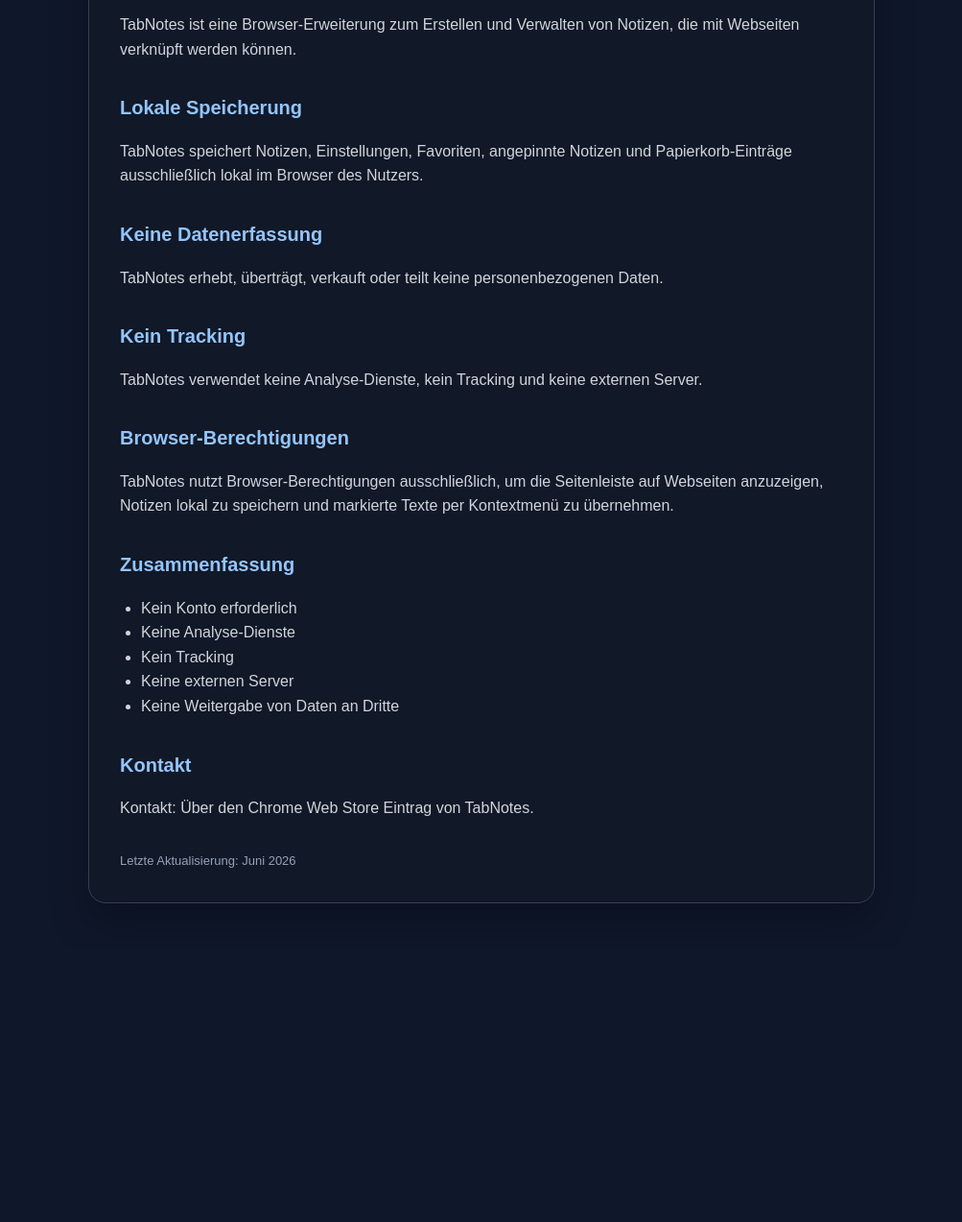
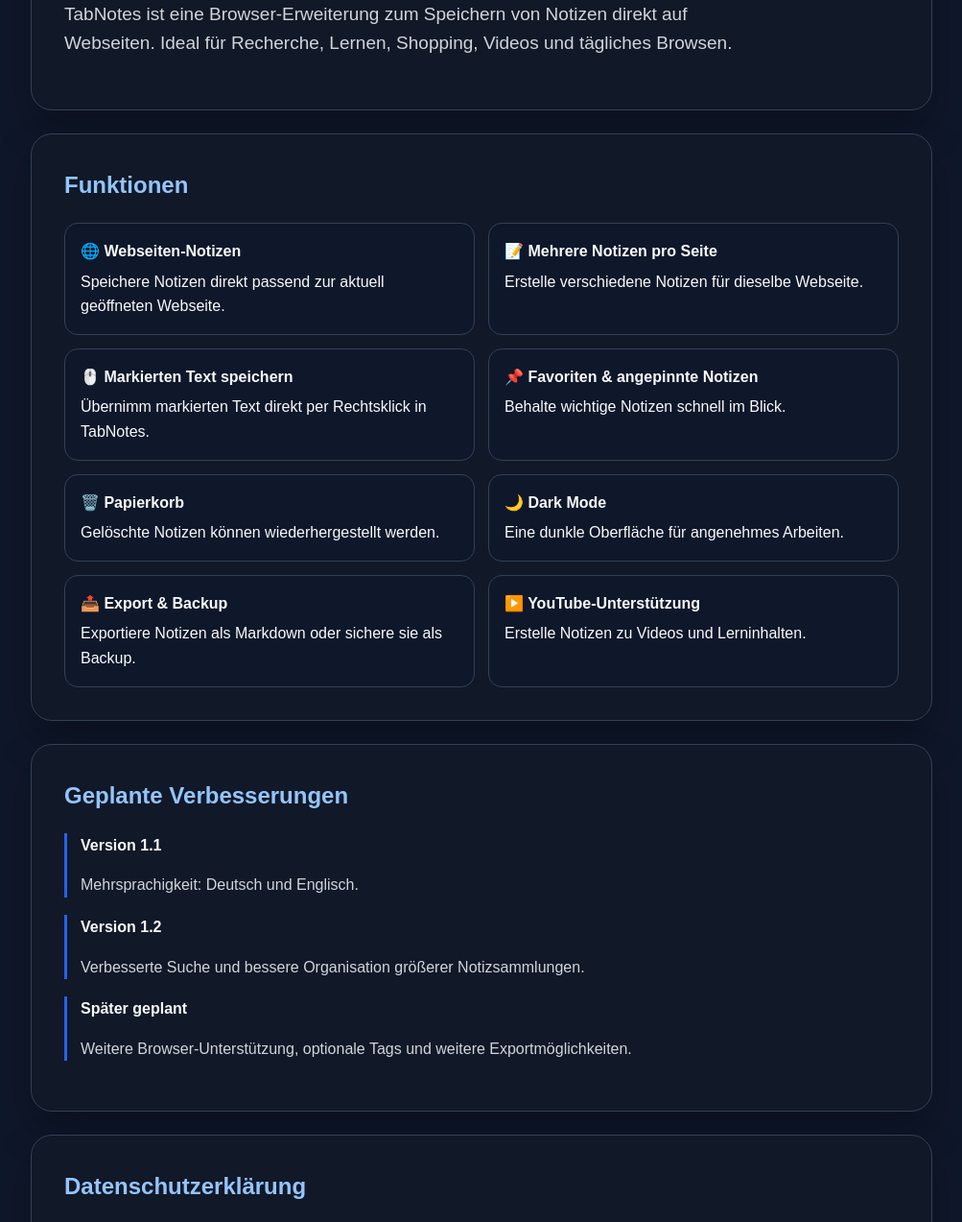
Before and after one commit to ShadowCrestDev/TabNotes, a plain HTML site: page index.html in a window 1280 px wide. Shown: the part 196-1469 px from the top of the page at 96% size, without its empty margins (138-1141 px from the left). Before the commit the page ends 1185 px from the top, so only its background shows below. Drawn offline with Linux system fonts and the light colour scheme.

Commit message:
Update index.html

```diff
--- a/index.html
+++ b/index.html
@@ -3,9 +3,13 @@
 <head>
   <meta charset="UTF-8" />
   <meta name="viewport" content="width=device-width, initial-scale=1.0" />
-  <title>Datenschutzerklärung – TabNotes</title>
+  <title>TabNotes – Notizen für jede Webseite</title>
 
   <style>
+    * {
+      box-sizing: border-box;
+    }
+
     body {
       margin: 0;
       font-family: Arial, sans-serif;
@@ -14,37 +18,29 @@
       line-height: 1.6;
     }
 
+    a {
+      color: #93c5fd;
+      text-decoration: none;
+    }
+
+    a:hover {
+      text-decoration: underline;
+    }
+
     main {
-      max-width: 820px;
+      max-width: 980px;
       margin: 0 auto;
       padding: 48px 20px;
     }
 
+    .hero,
     .card {
       background: #111827;
       border: 1px solid #334155;
-      border-radius: 18px;
-      padding: 32px;
+      border-radius: 22px;
+      padding: 34px;
       box-shadow: 0 20px 40px rgba(0,0,0,0.25);
-    }
-
-    h1 {
-      margin-top: 0;
-      font-size: 34px;
-    }
-
-    h2 {
-      margin-top: 32px;
-      font-size: 20px;
-      color: #93c5fd;
-    }
-
-    p, li {
-      color: #d1d5db;
-    }
-
-    ul {
-      padding-left: 22px;
+      margin-bottom: 24px;
     }
 
     .badge {
@@ -58,41 +54,184 @@
       margin-bottom: 18px;
     }
 
+    h1 {
+      margin: 0;
+      font-size: 42px;
+      line-height: 1.1;
+    }
+
+    .subtitle {
+      font-size: 19px;
+      color: #d1d5db;
+      max-width: 700px;
+      margin-top: 16px;
+    }
+
+    h2 {
+      margin-top: 0;
+      font-size: 24px;
+      color: #93c5fd;
+    }
+
+    p, li {
+      color: #d1d5db;
+    }
+
+    ul {
+      padding-left: 22px;
+    }
+
+    .grid {
+      display: grid;
+      grid-template-columns: repeat(2, 1fr);
+      gap: 14px;
+      margin-top: 16px;
+    }
+
+    .feature {
+      background: #0f172a;
+      border: 1px solid #334155;
+      border-radius: 14px;
+      padding: 16px;
+    }
+
+    .feature strong {
+      display: block;
+      color: #f8fafc;
+      margin-bottom: 6px;
+    }
+
+    .roadmapItem {
+      border-left: 3px solid #2563eb;
+      padding-left: 14px;
+      margin: 18px 0;
+    }
+
+    .privacyBox {
+      background: #0f172a;
+      border: 1px solid #334155;
+      border-radius: 14px;
+      padding: 18px;
+      margin-top: 18px;
+    }
+
     .footer {
       margin-top: 32px;
       font-size: 13px;
       color: #94a3b8;
+      text-align: center;
+    }
+
+    @media (max-width: 720px) {
+      h1 {
+        font-size: 34px;
+      }
+
+      .grid {
+        grid-template-columns: 1fr;
+      }
+
+      .hero,
+      .card {
+        padding: 24px;
+      }
     }
   </style>
 </head>
 
 <body>
   <main>
-    <div class="card">
+    <section class="hero">
       <div class="badge">TabNotes</div>
+      <h1>Notizen für jede Webseite.</h1>
+      <p class="subtitle">
+        TabNotes ist eine Browser-Erweiterung zum Speichern von Notizen direkt auf Webseiten.
+        Ideal für Recherche, Lernen, Shopping, Videos und tägliches Browsen.
+      </p>
+    </section>
 
-      <h1>Datenschutzerklärung</h1>
+    <section class="card">
+      <h2>Funktionen</h2>
 
-      <p>
-        TabNotes ist eine Browser-Erweiterung zum Erstellen und Verwalten von Notizen,
-        die mit Webseiten verknüpft werden können.
-      </p>
+      <div class="grid">
+        <div class="feature">
+          <strong>🌐 Webseiten-Notizen</strong>
+          Speichere Notizen direkt passend zur aktuell geöffneten Webseite.
+        </div>
 
-      <h2>Lokale Speicherung</h2>
+        <div class="feature">
+          <strong>📝 Mehrere Notizen pro Seite</strong>
+          Erstelle verschiedene Notizen für dieselbe Webseite.
+        </div>
+
+        <div class="feature">
+          <strong>🖱️ Markierten Text speichern</strong>
+          Übernimm markierten Text direkt per Rechtsklick in TabNotes.
+        </div>
+
+        <div class="feature">
+          <strong>📌 Favoriten & angepinnte Notizen</strong>
+          Behalte wichtige Notizen schnell im Blick.
+        </div>
+
+        <div class="feature">
+          <strong>🗑️ Papierkorb</strong>
+          Gelöschte Notizen können wiederhergestellt werden.
+        </div>
+
+        <div class="feature">
+          <strong>🌙 Dark Mode</strong>
+          Eine dunkle Oberfläche für angenehmes Arbeiten.
+        </div>
+
+        <div class="feature">
+          <strong>📤 Export & Backup</strong>
+          Exportiere Notizen als Markdown oder sichere sie als Backup.
+        </div>
+
+        <div class="feature">
+          <strong>▶️ YouTube-Unterstützung</strong>
+          Erstelle Notizen zu Videos und Lerninhalten.
+        </div>
+      </div>
+    </section>
+
+    <section class="card">
+      <h2>Geplante Verbesserungen</h2>
+
+      <div class="roadmapItem">
+        <strong>Version 1.1</strong>
+        <p>Mehrsprachigkeit: Deutsch und Englisch.</p>
+      </div>
+
+      <div class="roadmapItem">
+        <strong>Version 1.2</strong>
+        <p>Verbesserte Suche und bessere Organisation größerer Notizsammlungen.</p>
+      </div>
+
+      <div class="roadmapItem">
+        <strong>Später geplant</strong>
+        <p>Weitere Browser-Unterstützung, optionale Tags und weitere Exportmöglichkeiten.</p>
+      </div>
+    </section>
+
+    <section class="card">
+      <h2>Datenschutzerklärung</h2>
+
       <p>
         TabNotes speichert Notizen, Einstellungen, Favoriten, angepinnte Notizen und
         Papierkorb-Einträge ausschließlich lokal im Browser des Nutzers.
       </p>
 
-      <h2>Keine Datenerfassung</h2>
-      <p>
-        TabNotes erhebt, überträgt, verkauft oder teilt keine personenbezogenen Daten.
-      </p>
-
-      <h2>Kein Tracking</h2>
-      <p>
-        TabNotes verwendet keine Analyse-Dienste, kein Tracking und keine externen Server.
-      </p>
+      <div class="privacyBox">
+        <ul>
+          <li>Kein Konto erforderlich</li>
+          <li>Keine Analyse-Dienste</li>
+          <li>Kein Tracking</li>
+          <li>Keine externen Server</li>
+          <li>Keine Weitergabe von Daten an Dritte</li>
+        </ul>
+      </div>
 
       <h2>Browser-Berechtigungen</h2>
       <p>
@@ -100,23 +239,14 @@
         anzuzeigen, Notizen lokal zu speichern und markierte Texte per Kontextmenü zu übernehmen.
       </p>
 
-      <h2>Zusammenfassung</h2>
-      <ul>
-        <li>Kein Konto erforderlich</li>
-        <li>Keine Analyse-Dienste</li>
-        <li>Kein Tracking</li>
-        <li>Keine externen Server</li>
-        <li>Keine Weitergabe von Daten an Dritte</li>
-      </ul>
-
       <h2>Kontakt</h2>
       <p>
         Kontakt: Über den Chrome Web Store Eintrag von TabNotes.
       </p>
+    </section>
 
-      <div class="footer">
-        Letzte Aktualisierung: Juni 2026
-      </div>
+    <div class="footer">
+      ShadowCrest Development · TabNotes · Letzte Aktualisierung: Juni 2026
     </div>
   </main>
 </body>
```
